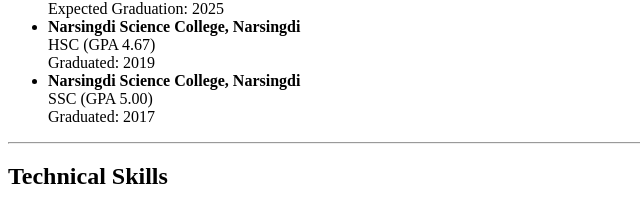
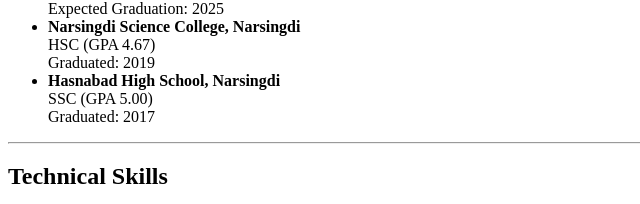
Before and after one commit to ahmedsunnyme/ahmedsunnyme.github.io, a plain HTML site: page index.html in a window 1280 px wide. Shown: the part 340-544 px from the top of the page, 0-640 px from the left. Drawn offline with Linux system fonts and the light colour scheme.

Commit message:
Update index.html

```diff
--- a/index.html
+++ b/index.html
@@ -34,7 +34,7 @@
         Graduated: 2019
       </li>
       <li>
-        <strong>Narsingdi Science College, Narsingdi</strong><br>
+        <strong>Hasnabad High School, Narsingdi</strong><br>
         SSC (GPA 5.00) <br>
         Graduated: 2017
       </li>
```
